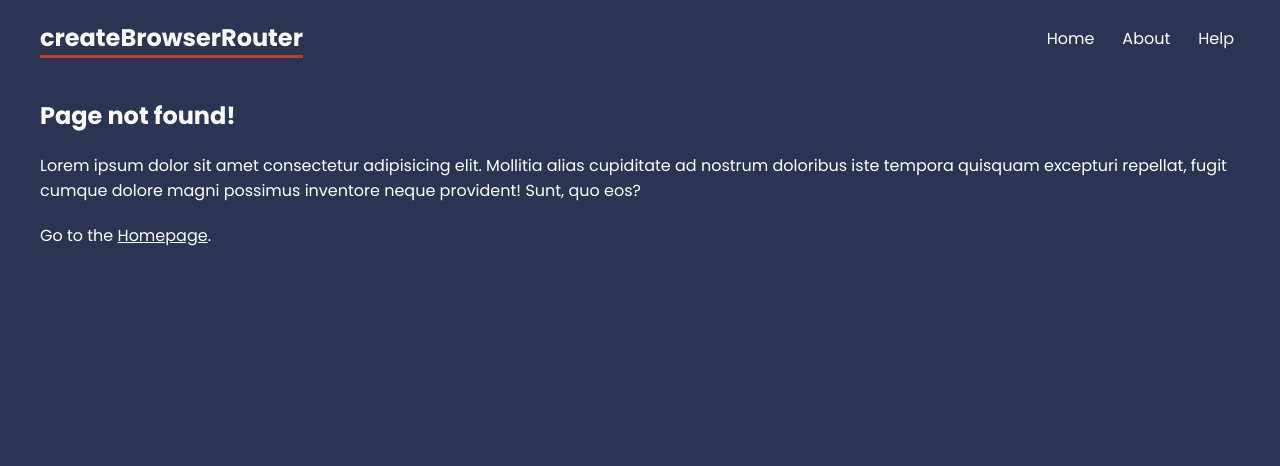
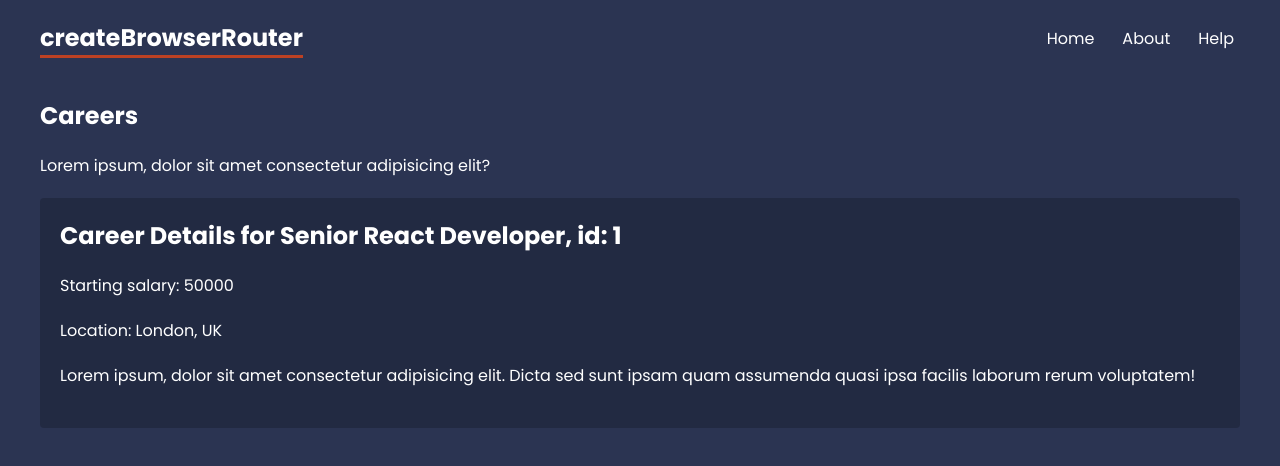
Before and after one commit to LdeAlejandro/React-routers, a React (Create React App) app in the folder new-router-nov2024/: page /careers/1 in a window 1280 px wide. Shown: the top 466 px of the page. Built offline with nearby package versions, Linux system fonts and the light colour scheme; data requests are answered from the project's data file.

Commit message:
route parameters

```diff
--- a/new-router-nov2024/src/App.js
+++ b/new-router-nov2024/src/App.js
@@ -12,8 +12,10 @@
 import Faq from "./pages/help/Faq";
 import NotFound from "./pages/NotFound";
 
-//page and loader
+
+//pages and loaders
 import Careers, { careersLoader } from "./pages/careers/Careers";
+import CareersDetails, {careerDetailsLoader} from "./pages/careers/CareersDetails";
 
 // layouts
 import RootLayout from "./layouts/RootLayout";
@@ -38,9 +40,11 @@
           element={<Careers />}
           loader={careersLoader}
           //Loader inside Careers.js
+        />
+        {/* //With parametres*/}
+       <Route path=":id" element={<CareersDetails />} loader={careerDetailsLoader}  />
+      </Route>
 
-        />
-      </Route>
 
         {/* //404 not found route */}
       <Route path="*" element={<NotFound />} />
--- /dev/null
+++ b/new-router-nov2024/src/pages/careers/CareersDetails.js
@@ -0,0 +1,26 @@
+import { useLoaderData, useParams } from 'react-router-dom'
+
+export default function CareerDetails() {
+  const { id } = useParams()
+  const career = useLoaderData()
+
+  return (
+    <div className="career-details">
+      <h2>Career Details for {career.title}, id: {id}</h2>
+      <p>Starting salary: {career.salary}</p>
+      <p>Location: {career.location}</p>
+      <div className="details">
+        <p>Lorem ipsum, dolor sit amet consectetur adipisicing elit. Dicta sed sunt ipsam quam assumenda quasi ipsa facilis laborum rerum voluptatem!</p>
+      </div>
+    </div>
+  )
+}
+
+// data loader
+export const careerDetailsLoader = async ({ params }) => {
+  const { id } = params
+
+  const res = await fetch('http://localhost:4000/careers/' + id)
+
+  return res.json()
+}
```
